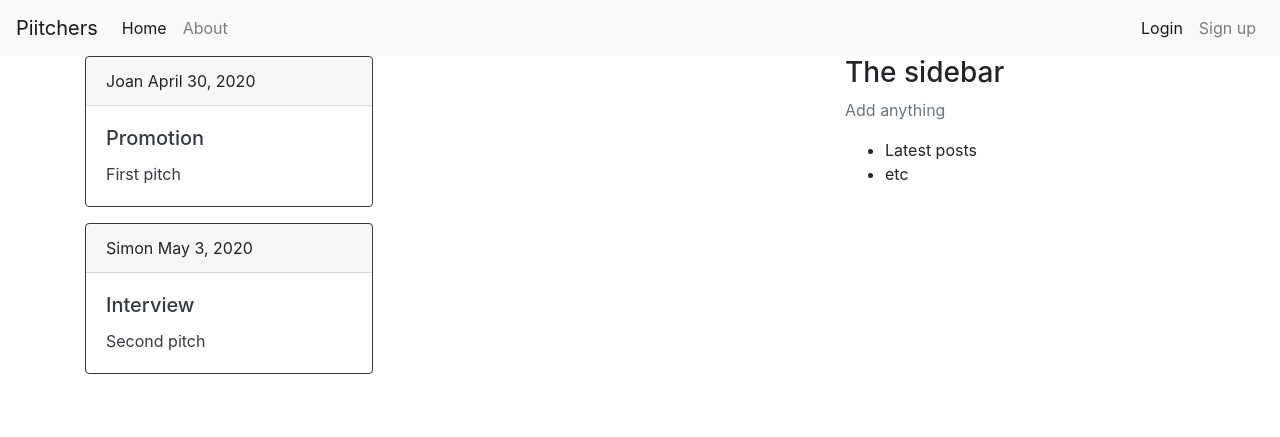
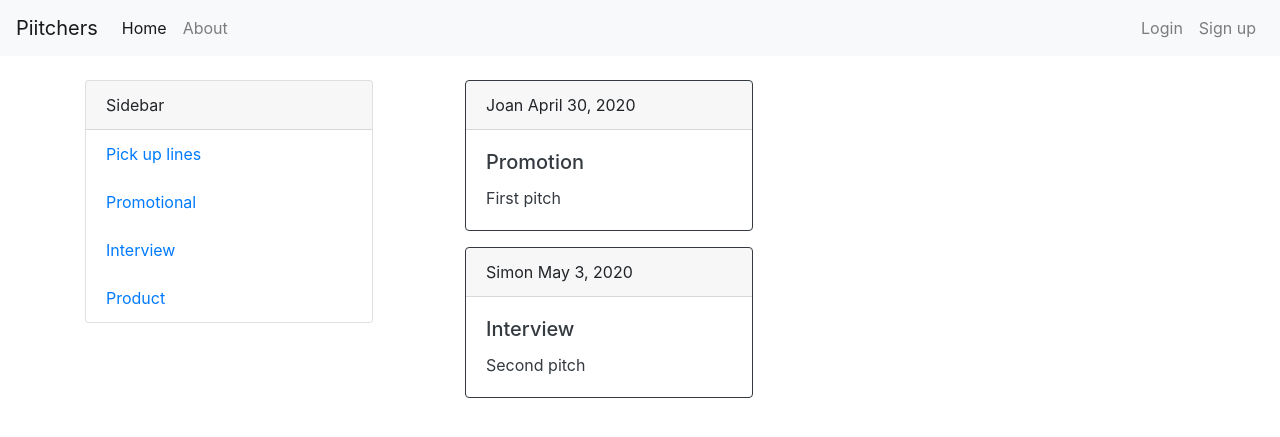
Before and after one commit to kelvinkyalo/pitcch, a Flask app: page / in a window 1280 px wide. Shown: the top 437 px of the page. Run offline with Flask 2, Linux system fonts and the light colour scheme; some libraries are stand-ins or nearby versions.

Commit message:
Adding a sidebar and linking the css file

```diff
--- a/templates/layout.html
+++ b/templates/layout.html
@@ -7,6 +7,8 @@
 
         <!-- Bootstrap CSS -->
         <link rel="stylesheet" href="https://maxcdn.bootstrapcdn.com/bootstrap/4.0.0/css/bootstrap.min.css" integrity="sha384-Gn5384xqQ1aoWXA+058RXPxPg6fy4IWvTNh0E263XmFcJlSAwiGgFAW/dAiS6JXm" crossorigin="anonymous">
+
+        <link rel="stylesheet" type="text/css" href="{{ url_for('static', filename='main.css') }}">
 
         {% if title %}
         <title>{{ title }}</title>
@@ -28,27 +30,28 @@
                     </div>
                     <!-- Navbar right side -->
                     <div class="navbar-nav">
-                        <a class="nav-item nav-link active" href="/login">Login</a>
+                        <a class="nav-item nav-link" href="/login">Login</a>
                         <a class="nav-item nav-link" href="/sign_up">Sign up</a>
                     </div>
                 </div>
             </nav>
         </header>
+        <br>
         <main role="main" class="container">
             <div class="row">
+                <div class="col-md-4">
+                    <div class="card" style="width: 18rem;">
+                        <div class="card-header">Sidebar</div>
+                        <ul class="list-group list-group-flush">
+                            <a href="#"><li class="list-group-item">Pick up lines</li></a>
+                            <a href="#"><li class="list-group-item">Promotional</li></a>
+                            <a href="#"><li class="list-group-item">Interview</li></a>
+                            <a href="#"><li class="list-group-item">Product</li></a>
+                        </ul>
+                    </div>
+                </div>
                 <div class="col-md-8">
                     {% block content %}{% endblock %}
-                </div>
-                <div class="col-md-4">
-                    <div class="content-section">
-                        <h3>The sidebar</h3>
-                        <p class="text-muted">Add anything
-                            <ul>
-                                <li>Latest posts</li>
-                                <li>etc</li>
-                            </ul>
-                        </p>
-                    </div>
                 </div>
             </div>
         </main>
```
